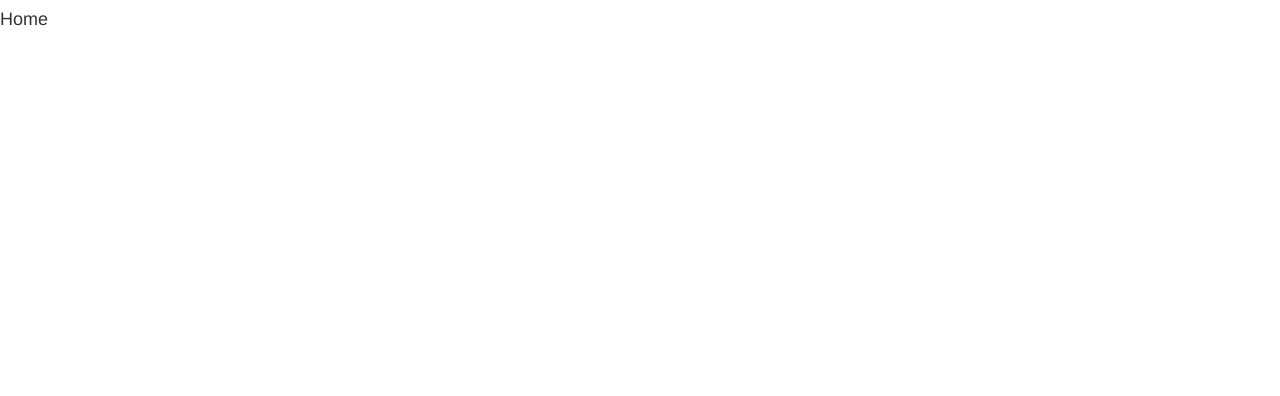
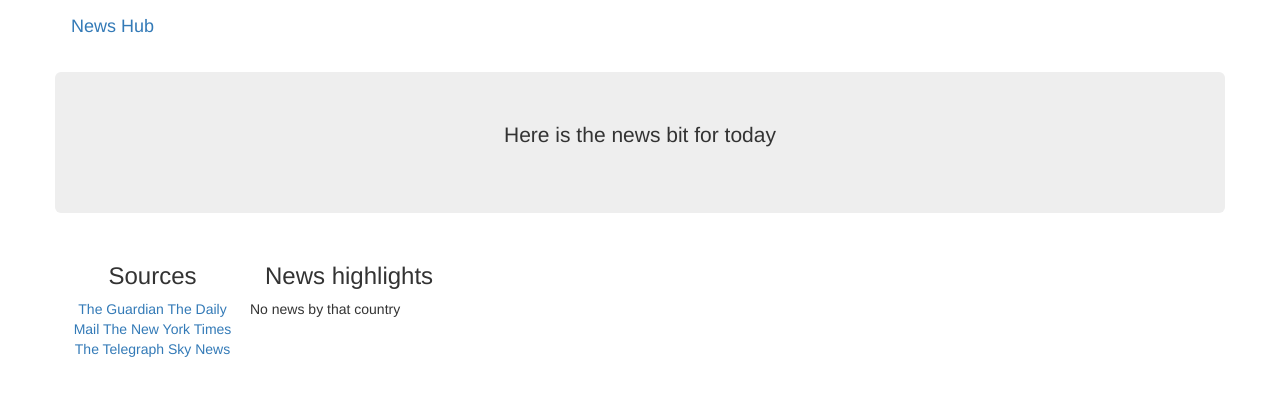
Before and after one commit to Gichimu/news-articles, a Flask app: page / in a window 1280 px wide. Before the commit the part shown is almost empty. Shown: the top 396 px of the page. Run offline with Flask 2, Linux system fonts and the light colour scheme; some libraries are stand-ins or nearby versions.

Commit message:
change how the news will be displayed on the index page

```diff
--- a/app/templates/index.html
+++ b/app/templates/index.html
@@ -1,5 +1,56 @@
 {%extends 'base.html'%}
+{%import 'macros.html' as macro%}
+
 
 {% block content %}
-    <h4>Home</h4>
+
+
+
+
+
+
+
+<div class="container">
+    <div class="row">
+        <nav class="navbar navbar-light bg-light">
+                <a class="navbar-brand">
+                News Hub
+                </a>
+
+
+
+
+        </nav>
+    </div>
+    <div class="row">
+       <div class="jumbotron text-center">
+           <p>Here is the news bit for today</p>
+       </div>
+    </div>
+    <div class="row overlay">
+        <div class="">
+            <div class="col-md-2 left text-center">
+                <h3 class="h">Sources</h3>
+                <a href="#" class="list-item">The Guardian</a>
+
+                <a href="#" class="list-item">The Daily Mail</a>
+                <a href="#" class="list-item">The New York Times</a>
+                <a href="#" class="list-item">The Telegraph</a>
+                <a href="#" class="list-item">Sky News</a>
+
+            </div>
+            <div class="col-md-10 right">
+                <h3>News highlights</h3>
+                {% if news %}
+                    {{macro.displayNewsHighlights(news)}}
+                {%else%}
+                    <div class="row">
+                        <p>No news by that country</p>
+                    </div>
+                {%endif%}
+            </div>
+        </div>
+    </div>
+</div>
+    <!-- <script src="{{url_for('static', filename='js/bootstrap.js')}}"></script> -->
 {% endblock %}
```
